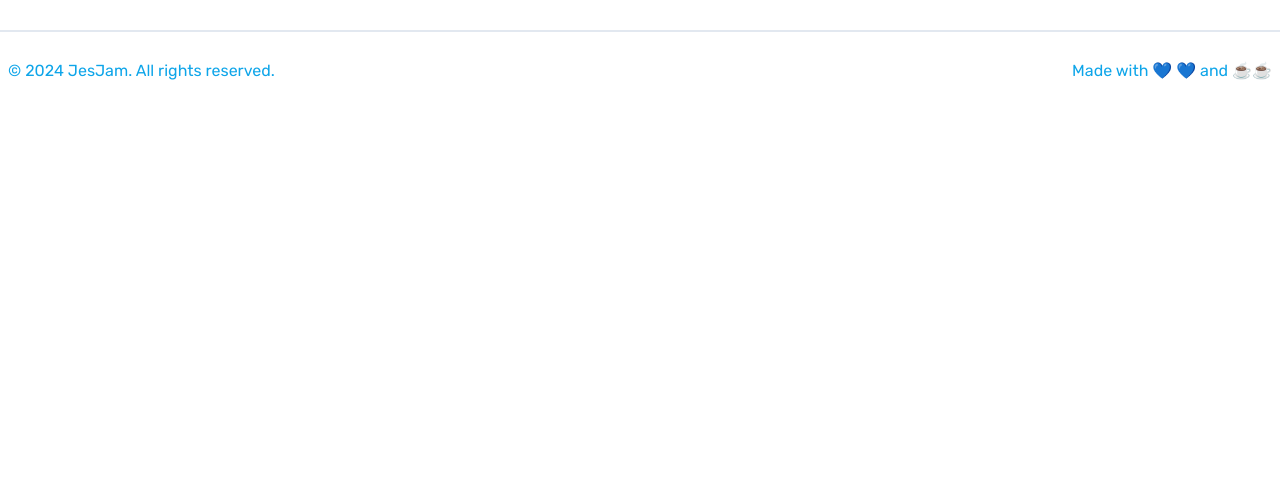
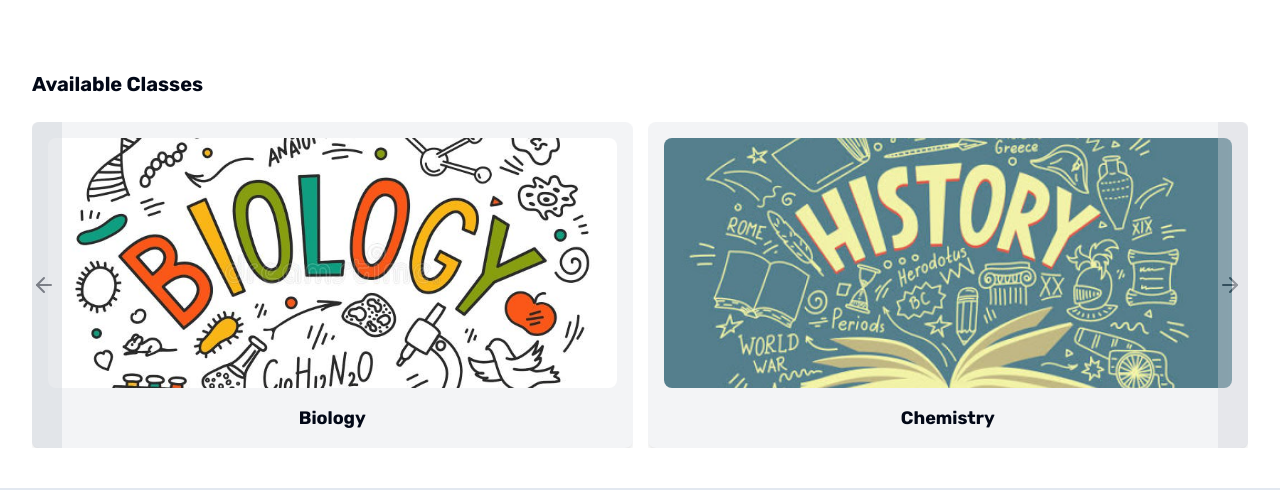
Before and after one commit to Jes-Jam/JesJam-WebApp, a Next.js app: page / in a window 1280 px wide. Shown: the part 1184-1682 px from the top of the page. Before the commit the page ends 1294 px from the top, so only its background shows below. Built offline with nearby package versions, Linux system fonts and the light colour scheme; no server answers.

Commit message:
added class slider

```diff
--- a/app/(landing_page)/page.tsx
+++ b/app/(landing_page)/page.tsx
@@ -1,3 +1,4 @@
+"use client"
 import Image from "next/image";
 import {
   ClerkLoaded,
@@ -11,8 +12,39 @@ import { Loader } from "lucide-react";
 import Link from "next/link";
 import { Button } from "@/components/ui/button";
 import { Label } from "@/components/ui/label";
+import Biology from "../../public/images/static-images/biology.webp";
+import History from "../../public/images/static-images/history.webp";
+import { useKeenSlider } from "keen-slider/react";
+import "keen-slider/keen-slider.min.css";
+import { useState, Fragment } from "react";
+import { ArrowLeft, ArrowRight } from "lucide-react";
 
 export default function Home() {
+  const classes = [
+    { id: 1, name: "biology", image: Biology},
+    { id: 2, name: "chemistry", image: History},
+    { id: 3, name: "biology", image: Biology},
+    { id: 4, name: "chemistry", image: History},
+  ];
+
+  const [currentSlide, setCurrentSlide] = useState(0);
+  const [loaded, setLoaded] = useState(false);
+
+  const [sliderRef, instanceRef] = useKeenSlider<HTMLDivElement>({
+    slides: {
+      perView: 2,
+      spacing: 15,
+    },
+    loop: true,
+    slideChanged(s) {
+      setCurrentSlide(s.track.details.rel);
+    },
+    created() {
+      setLoaded(true);
+    }
+  });
+
+
   return (
     <div className="flex items-center flex-col w-full">
       <div className="flex-1 w-full flex flex-col lg:flex-row items-center justify-center p-4 gap-x-8 mt-[100px] my-[30px]">
@@ -79,7 +111,53 @@ export default function Home() {
 
       {/* video */}
       <div className=" w-full px-[32px]">
-        <video className=" w-full aspect-[16/9] lg:aspect-[8/3] bg-slate-200 my-10" src=""></video>
+        <video className=" w-full aspect-[16/9] lg:aspect-[8/3] bg-slate-200 my-10 rounded-md" src=""></video>
+      </div>
+
+      {/* classes */}
+      <div className="w-full px-[32px] my-10">
+        <h2 className="text-xl font-bold mb-6">Available Classes</h2>
+        <div className="w-full relative">
+          {/* Keen Slider */}
+          <div ref={sliderRef} className="keen-slider">
+            {classes.map((classItem) => (
+              <div key={classItem.id} className="keen-slider__slide">
+                <div className="flex flex-col items-center bg-gray-100 p-4 rounded-lg shadow-md h-[px]">
+                  <Image
+                    src={classItem.image}
+                    alt={`${classItem.name} image`}
+                    width={200}
+                    height={200}
+                    className="rounded-lg object-cover w-full h-[250px] "
+                  />
+                  <h3 className="text-lg font-semibold mt-4 capitalize">
+                    {classItem.name}
+                  </h3>
+                </div>
+              </div>
+            ))}
+          </div>
+
+          {loaded && instanceRef.current && (
+            <Fragment>
+              <button
+              onClick={() => instanceRef.current?.prev()}
+              aria-label="Previous Slide"
+              className=" absolute h-full w-[30px] bg-gray-300 opacity-50 rounded-tl-md rounded-bl-md top-0 left-0"
+              >
+              <ArrowLeft />
+              </button>
+
+              <button
+              onClick={() => instanceRef.current?.next()}
+              aria-label="Next Slide"
+              className=" absolute h-full w-[30px] bg-gray-300 opacity-40 rounded-tr-md rounded-br-md top-0 right-0"
+              >
+                <ArrowRight />
+              </button>
+            </Fragment>
+          )}
+        </div>
       </div>
     </div>
   );
```
Also changed, not shown: public/images/static-images/biology.webp (renamed from public/images/static-images/biology.jpg), public/images/static-images/history.webp (renamed from public/images/static-images/history.jpg).
